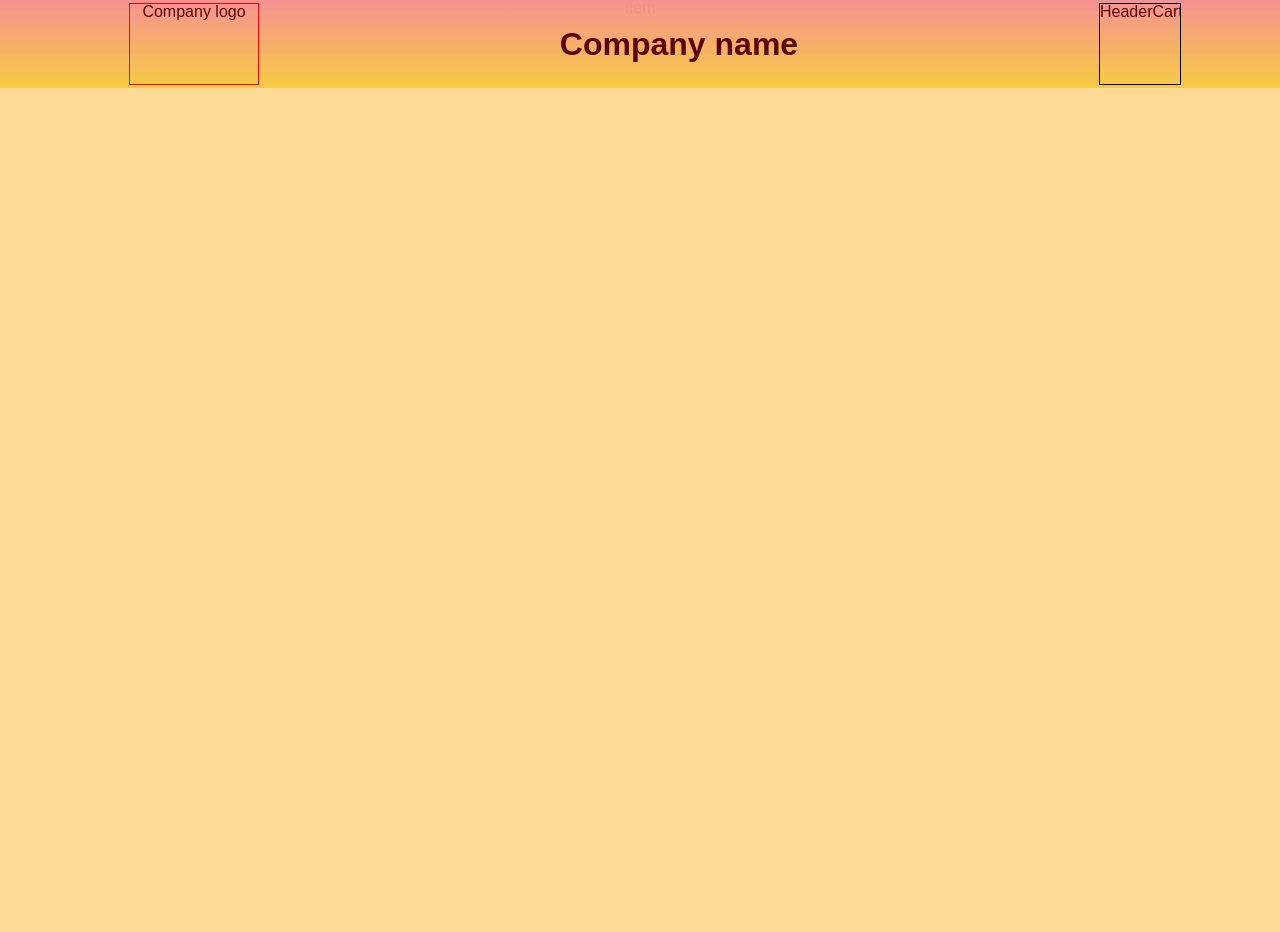
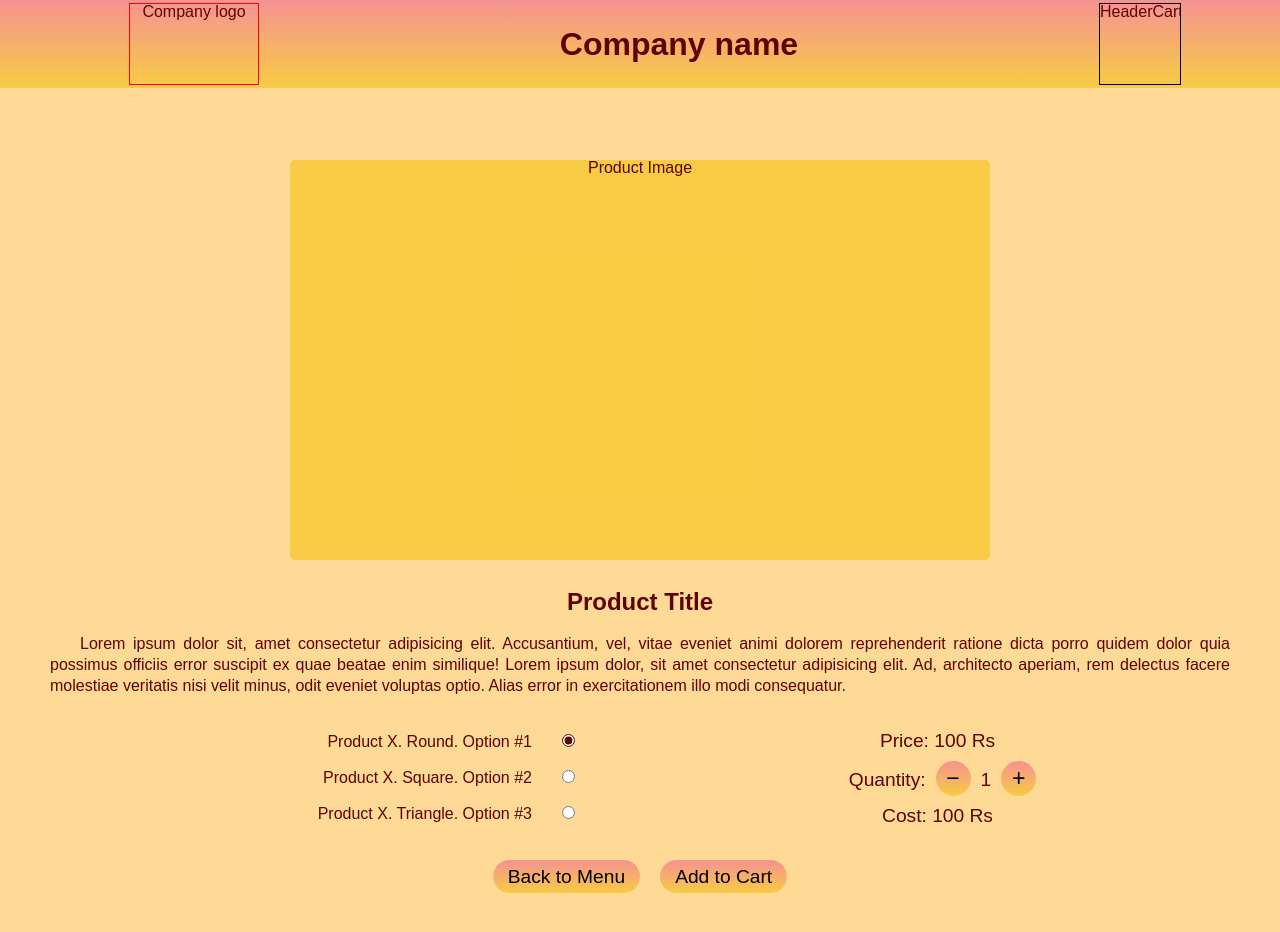
Before and after one commit to TrueAlexander/pizzasDeCasa, a React (Create React App) app: page /Item in a window 1280 px wide. Before the commit the page ends 800 px from the top, so only its background shows below. Built offline with nearby package versions, Linux system fonts and the light colour scheme.

Commit message:
home and Item pages created, styled

```diff
--- a/src/components/Product.js
+++ b/src/components/Product.js
@@ -3,7 +3,8 @@ const Product = () => {
     <div className="product">
         <div className="product__image">Product Image</div>
         <div className="product__title"><h3>Product Title</h3></div>
-        <div className="product__description">Lorem ipsum dolor sit, amet consectetur adipisicing elit. Accusantium, vel, vitae eveniet animi dolorem reprehenderit ratione dicta porro quidem dolor quia possimus officiis error suscipit ex quae beatae enim similique!</div>
+        <div className="product__description description">Lorem ipsum dolor sit, amet consectetur adipisicing elit. Accusantium, vel, vitae eveniet animi dolorem reprehenderit ratione dicta porro quidem dolor quia possimus officiis error suscipit ex quae beatae enim similique!</div>
+        <button className="product__btn btn">More</button>
     </div>
   )
 
--- a/src/index.css
+++ b/src/index.css
@@ -11,6 +11,32 @@ body {
   text-align: center;
 }
 
+.container {
+  padding: 130px 0 40px;
+}
+
+.btn {
+  border: none;
+  padding: 7px 15px;
+  background: linear-gradient(180deg, #f59292, #f4c51cae);
+  font-size: 1.2em;
+  border-radius: 20px;
+  font-weight: 400;
+  transition: all 0.1s ease;
+}
+
+.btn:hover {
+  box-shadow: 0 0 2px;
+  transform: scale(1.02);
+  transition: all 0.1s ease;
+}
+
+.description {
+  line-height: 1.3em;
+  text-indent: 30px;
+  text-align: justify;
+  padding: 0 20px;
+}
 /* ---Header--- */
 
 .header {
@@ -45,7 +71,7 @@ body {
 /* ---Home--- */
 
 .home {
-  padding: 130px 0 40px;
+
 }
 
 .home h2 {}
@@ -76,17 +102,116 @@ body {
   width: 80%;
   height: 200px;
   border-radius: 20px;
-  margin: 10px auto 0;
+  margin: 0 auto;
   background-color: #f4c51cae;
 }
 
 .product__title {
-  margin: 25px 0;
+  margin: 15px 0;
 }
 
-.product__description {
-  line-height: 1.3em;
-  text-indent: 30px;
-  text-align: justify;
-  padding: 0 20px;
+.product__btn {
+  font-size: 1em;
+  margin: 10px 0 0;
 }
+
+/* ---Item--- */
+.item .container {
+  margin: 0 30px;
+}
+
+.item__image {
+  max-width: 700px;
+  height: 400px;
+  background-color: #f4c51cae;
+  border-radius: 5px;
+  overflow: hidden;
+  margin: 30px auto;
+}
+
+.item__title {}
+
+.item__description {
+  margin: 20px 0;
+}
+
+.item__row {
+  display: flex;
+  margin-bottom: 20px;
+  justify-content: space-around;
+}
+
+.item__options {
+  flex: 0 1 50%;
+  display: flex;
+  flex-direction: column;
+  align-items: flex-end;
+  justify-content: center;
+}
+
+.item__input {
+  margin: 10px 20px;
+
+}
+.item__input label {}
+
+.item__input input {
+  margin: 0 30px;
+  accent-color: rgb(94, 3, 3);
+
+}
+
+.item__column {
+  flex: 0 1 50%;
+  padding: 15px;
+  display: flex;
+  flex-direction: column;
+  font-size: 1.2em;
+}
+
+.item__price {
+  display: inline-block;
+}
+
+.item__quantity {
+  margin: 10px 0;
+
+}
+
+.item__quantity span {
+  display: inline-block;
+  margin: 0 10px;
+}
+
+.quantity__btn {
+
+  width: 35px;
+  height: 35px;
+  padding: 0;
+  border-radius: 50%;
+  display: inline-block;
+}
+
+.item__cost {
+
+}
+
+.item__btn {
+  margin: 0 10px;
+}
+
+
+@media (max-width: 700px) {
+  .item__row {
+    flex-direction: column;
+  }
+
+  .item__options {
+    align-items: center;
+  }
+
+  .item__input input{
+    margin: 0 15px;
+
+  }
+}
--- a/src/pages/Cart.js
+++ b/src/pages/Cart.js
@@ -3,9 +3,15 @@ import Header from "../components/Header"
 const Cart = () => {
 
   return (
-    <div>
+    <div className="cart">
       <Header/>
-      Cart
+      <div className="container">
+        <h2>Your Cart</h2>
+        <div className="cart__container">
+
+        </div>
+      </div>
+
     </div>
   )
 }
--- a/src/pages/Home.js
+++ b/src/pages/Home.js
@@ -7,6 +7,8 @@ const Home = () => {
 
       <Header/>
       <div className="home">
+
+        <div className="container">
           <h2>Our Products</h2>
           <div className="home__container">
             <div className="home__card">
@@ -27,7 +29,7 @@ const Home = () => {
             <div className="home__card">
               <Product/>
             </div>
-
+          </div>
         </div>
 
       </div>
--- a/src/pages/Item.js
+++ b/src/pages/Item.js
@@ -3,10 +3,48 @@ import Header from "../components/Header"
 const Item = () => {
 
   return (
-    <div>
+    <div className="item">
       <Header/>
-      <div className="item">
-        Item
+      <div className="container">
+        <div className="item__image">Product Image</div>
+        <div className="item__title"><h2>Product Title</h2></div>
+        <div className="item__description description">Lorem ipsum dolor sit, amet consectetur adipisicing elit. Accusantium, vel, vitae eveniet animi dolorem reprehenderit ratione dicta porro quidem dolor quia possimus officiis error suscipit ex quae beatae enim similique! Lorem ipsum dolor, sit amet consectetur adipisicing elit. Ad, architecto aperiam, rem delectus facere molestiae veritatis nisi velit minus, odit eveniet voluptas optio. Alias error in exercitationem illo modi consequatur.</div>
+        <div className="item__row">
+          <div className="item__options">
+            <div className="item__input">
+              <label htmlFor="1">Product X. Round. Option #1</label>
+              <input type="radio" name="options" value="1" defaultChecked />
+            </div>
+            <div className="item__input">
+              <label htmlFor="2">Product X. Square. Option #2</label>
+              <input type="radio" name="options" value="2" />
+            </div>
+            <div className="item__input">
+              <label htmlFor="3">Product X. Triangle. Option #3</label>
+              <input type="radio" name="options" value="3" />
+            </div>
+          </div>
+          <div className="item__column">
+             <div className="item__price">
+               <span>Price:  </span>
+               <span>100 Rs</span>
+             </div>
+             <div className="item__quantity">
+               <span>Quantity:  </span>
+               <button className="quantity__btn btn"> − </button>
+               <span>1</span>
+               <button className="quantity__btn btn"> + </button>
+             </div>
+             <div className="item__cost">
+               <span>Cost:  </span>
+               <span>100 Rs</span>
+             </div>
+          </div>
+        </div>
+
+        <button className="item__btn btn">Back to Menu</button>
+        <button className="item__btn btn">Add to Cart</button>
+
       </div>
     </div>
   )
```
Lines whose indentation alone changed are shown as unchanged.
